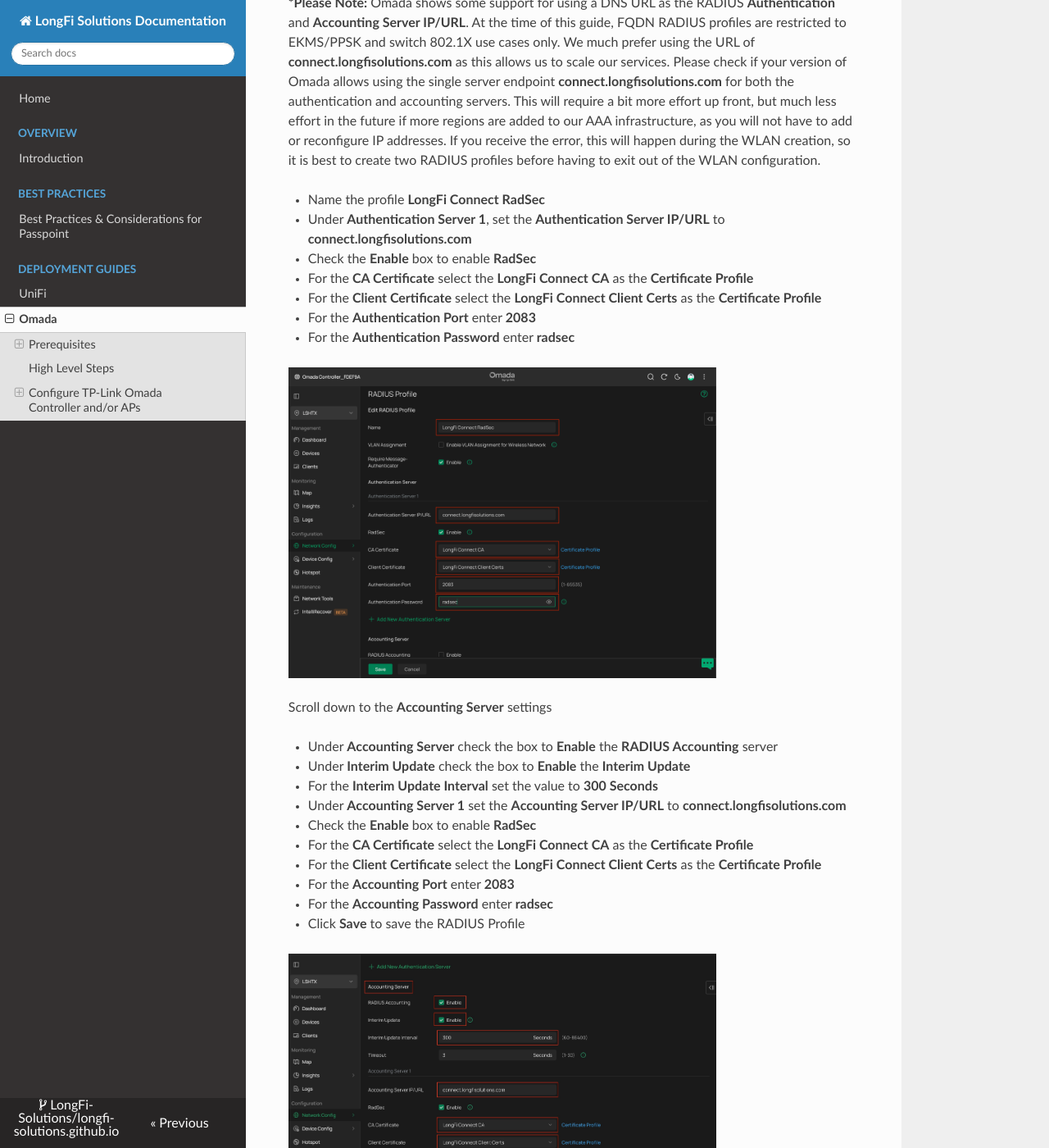
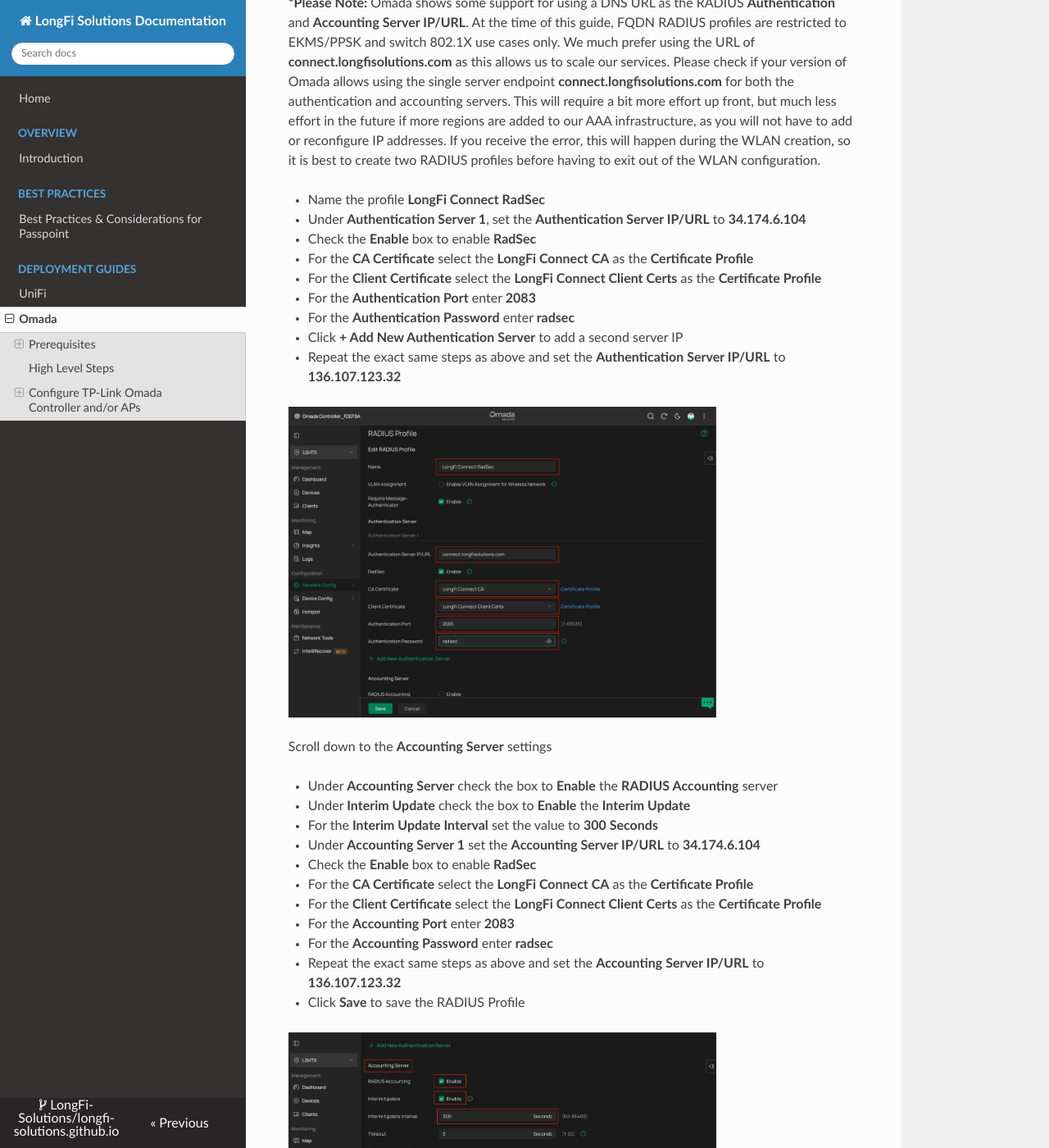
Before and after one commit to LongFi-Solutions/longfi-solutions.github.io, an MkDocs documentation site: the page built from docs/deployment/omada-networks.md, in a window 1280 px wide and 1400 px high, scrolled down 5634 px. Shown: the whole window at 82% size. Built offline with MkDocs 1.6.1, drawn with Linux system fonts in a browser that asks for light colours; nearby versions of some CDN libraries.

Commit message:
Update Deployment Guides “omada-networks”

```diff
--- a/docs/deployment/omada-networks.md
+++ b/docs/deployment/omada-networks.md
@@ -142,12 +142,14 @@ Click the button to **+ Create New RADIUS Profile**
 **\*Please Note:** Omada shows some support for using a DNS URL as the RADIUS **Authentication** and **Accounting Server IP/URL**.  At the time of this guide, FQDN RADIUS profiles are restricted to EKMS/PPSK and switch 802.1X use cases only.  We much prefer using the URL of **connect.longfisolutions.com** as this allows us to scale our services.  Please check if your version of Omada allows using the single server endpoint **connect.longfisolutions.com** for both the authentication and accounting servers.  This will require a bit more effort up front, but much less effort in the future if more regions are added to our AAA infrastructure, as you will not have to add or reconfigure IP addresses.  If you receive the error, this will happen during the WLAN creation, so it is best to create two RADIUS profiles before having to exit out of the WLAN configuration.
 
 - Name the profile **LongFi Connect RadSec**
-- Under **Authentication Server 1**, set the **Authentication Server IP/URL** to **connect.longfisolutions.com**
+- Under **Authentication Server 1**, set the **Authentication Server IP/URL** to **34.174.6.104**
 - Check the **Enable** box to enable **RadSec**
 - For the **CA Certificate** select the **LongFi Connect CA** as the **Certificate Profile**
 - For the **Client Certificate** select the **LongFi Connect Client Certs** as the **Certificate Profile**
 - For the **Authentication Port** enter **2083**
 - For the **Authentication Password** enter **radsec**
+- Click **+ Add New Authentication Server** to add a second server IP
+- Repeat the exact same steps as above and  set the **Authentication Server IP/URL** to **136.107.123.32**
 
 ![](/assets/images/Omada-8-Config-RADIUS-1.png){ .img-lg }
 
@@ -156,12 +158,13 @@ Scroll down to the **Accounting Server** settings
 - Under **Accounting Server** check the box to **Enable** the **RADIUS Accounting** server
 - Under **Interim Update** check the box to **Enable** the **Interim Update**
 - For the **Interim Update Interval** set the value to **300 Seconds**
-- Under **Accounting Server 1** set the **Accounting Server IP/URL** to **connect.longfisolutions.com**
+- Under **Accounting Server 1** set the **Accounting Server IP/URL** to **34.174.6.104**
 - Check the **Enable** box to enable **RadSec**
 - For the **CA Certificate** select the **LongFi Connect CA** as the **Certificate Profile**
 - For the **Client Certificate** select the **LongFi Connect Client Certs** as the **Certificate Profile**
 - For the **Accounting Port** enter **2083**
 - For the **Accounting Password** enter **radsec**
+- Repeat the exact same steps as above and  set the **Accounting Server IP/URL** to **136.107.123.32**
 - Click **Save** to save the RADIUS Profile
 
 ![](/assets/images/Omada-9-Configure-RADIUS-2.jpg){ .img-lg }
```
